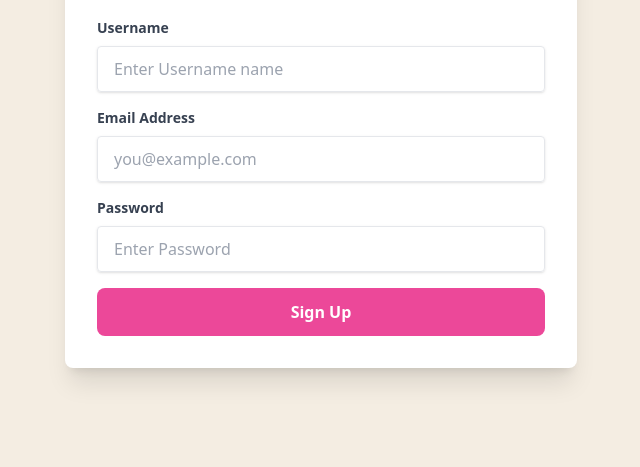
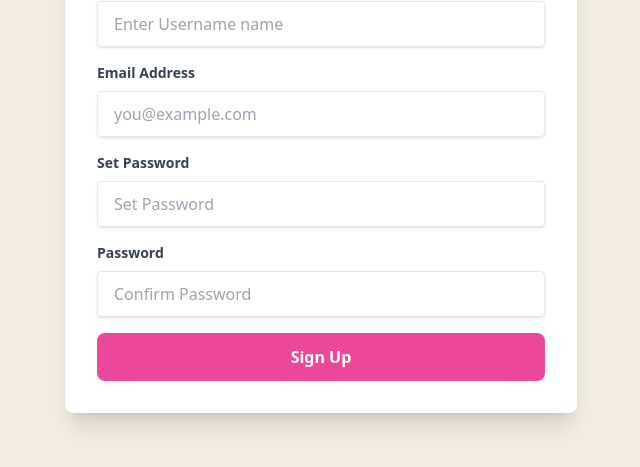
Before and after one commit to SyedaZannatulTushi/Trio-Trendz, a plain HTML site: page signup.html in a window 1280 px wide. Shown: the part 253-720 px from the top of the page, without its empty margins (319-959 px from the left). Drawn offline with nearby package versions, Linux system fonts and the light colour scheme.

Commit message:
added new page section

```diff
--- a/signup.html
+++ b/signup.html
@@ -43,17 +43,31 @@
             </div>
             <div class="mb-4">
                 <label for="Password" class="block text-gray-700 text-sm font-semibold mb-2">
+                   Set Password
+                </label>
+                <input
+                    type="password"
+                    id="Password"
+                    name="Password"
+                    placeholder="Set Password"
+                    class="shadow appearance-none border rounded w-full py-3 px-4 text-gray-700 leading-tight focus:outline-none focus:ring-2 focus:ring-blue-500 focus:border-transparent"
+                    required
+                >
+            </div>
+            <div class="mb-4">
+                <label for="Password" class="block text-gray-700 text-sm font-semibold mb-2">
                     Password
                 </label>
                 <input
                     type="password"
                     id="Password"
                     name="Password"
-                    placeholder="Enter Password"
+                    placeholder="Confirm Password"
                     class="shadow appearance-none border rounded w-full py-3 px-4 text-gray-700 leading-tight focus:outline-none focus:ring-2 focus:ring-blue-500 focus:border-transparent"
                     required
                 >
             </div>
+
 
 
             <div class="flex items-center justify-center">
```
